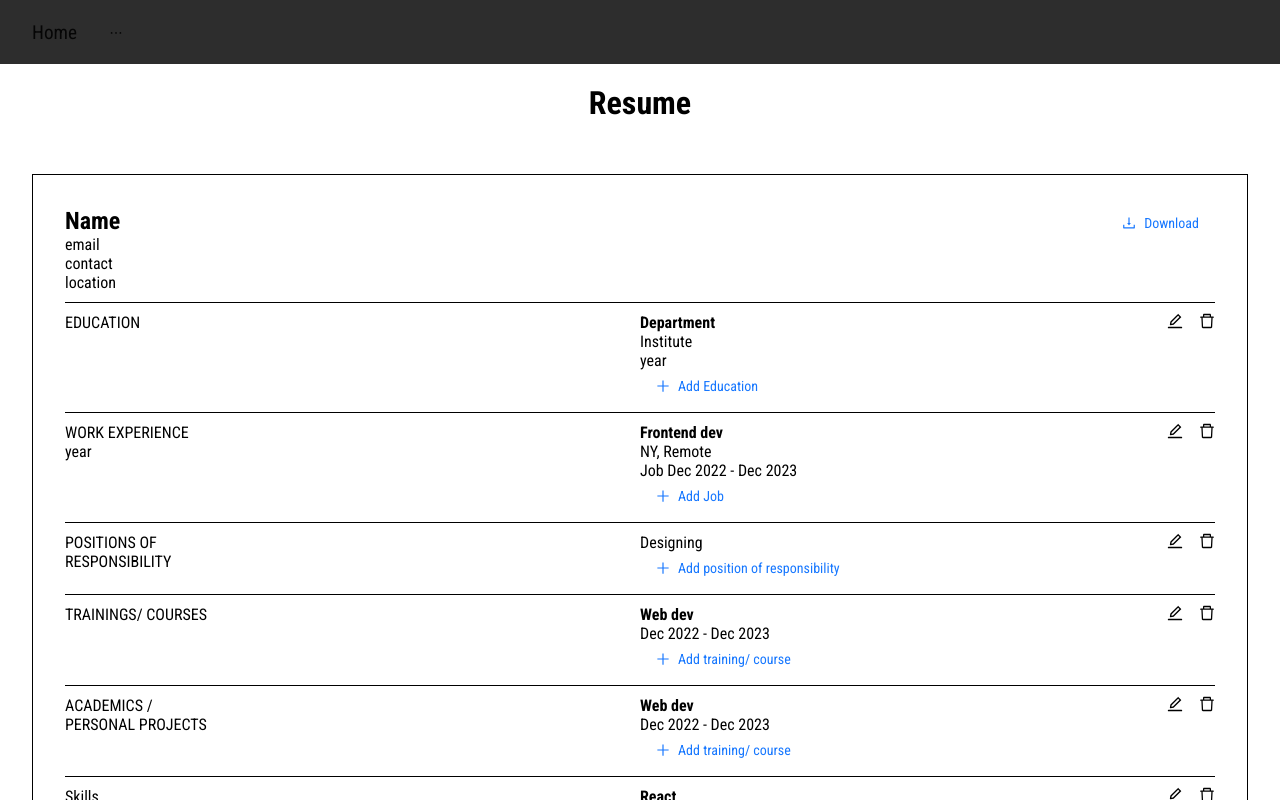
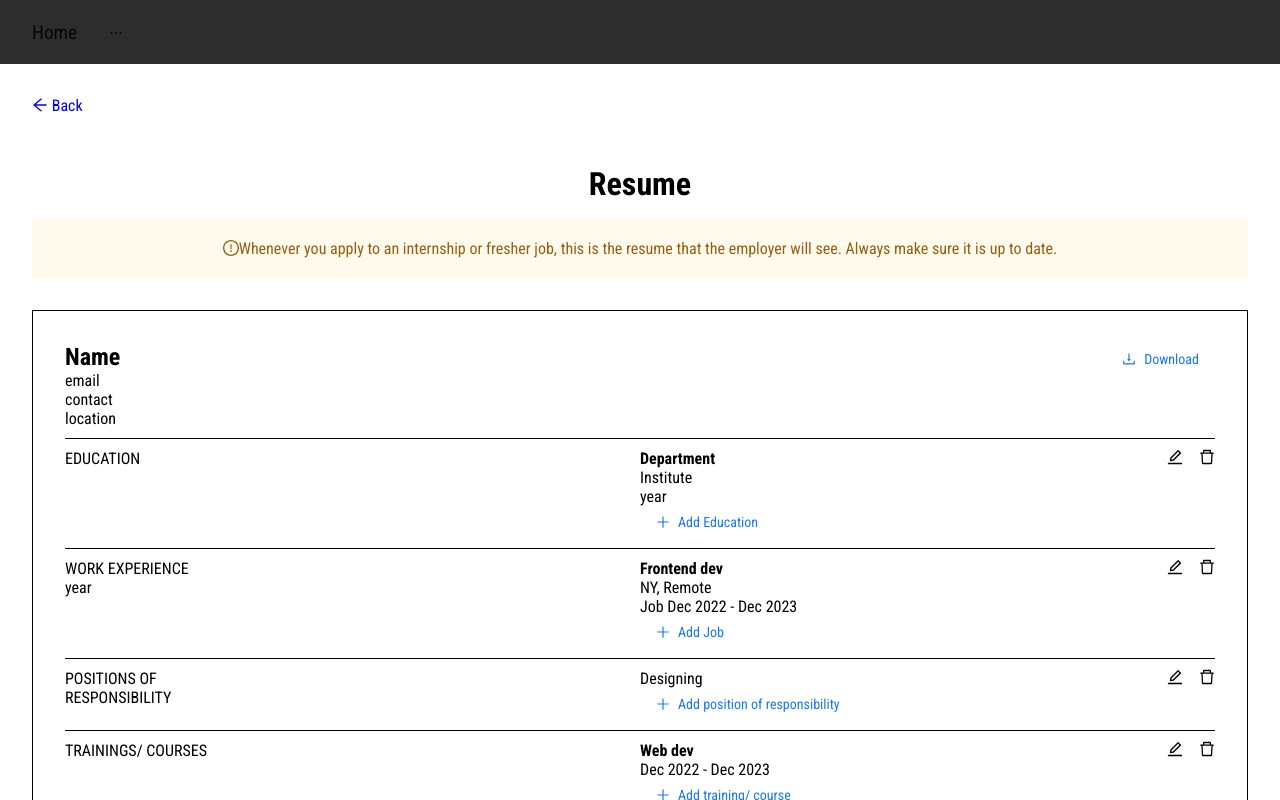
Before and after one commit to ZeroBug404/CareerConnect-Hub, a Next.js app: page /resume in a window 1280 px wide. Shown: the top 800 px of the page. Built offline with nearby package versions, Linux system fonts and the light colour scheme.

Commit message:
resume: design has been done

```diff
--- a/src/app/resume/page.tsx
+++ b/src/app/resume/page.tsx
@@ -7,18 +7,45 @@ import Projects from "@/components/Resume/projects";
 import Skills from "@/components/Resume/skills";
 import Training from "@/components/Resume/training";
 import WorkExperience from "@/components/Resume/workExperience";
+import {
+  ArrowLeftOutlined,
+  ExclamationCircleOutlined,
+} from "@ant-design/icons";
+import Link from "next/link";
 
 const ResumePage = () => {
   return (
     <div>
-      <h1
+      <div
+        style={{
+          margin: "32px",
+          color: "blue"
+        }}
+      >
+        <Link href="/">
+          <ArrowLeftOutlined /> Back
+        </Link>
+      </div>
+      <div
         style={{
           textAlign: "center",
-          padding: "20px 0",
+          marginTop: "50px",
         }}
       >
-        Resume
-      </h1>
+        <h1>Resume</h1>
+        <p
+          style={{
+            padding: "20px 0",
+            backgroundColor: "#FFFAEB",
+            margin: "16px 32px",
+            color: "#975E12",
+          }}
+        >
+          <ExclamationCircleOutlined />
+          Whenever you apply to an internship or fresher job, this is the resume
+          that the employer will see. Always make sure it is up to date.
+        </p>
+      </div>
       <div
         style={{
           border: "1px solid black",
--- a/src/components/Resume/training.tsx
+++ b/src/components/Resume/training.tsx
@@ -4,9 +4,10 @@ import { Button, Flex } from "antd";
 const Training = () => {
   return (
     <Flex
+      wrap="wrap"
+      gap="small"
+      justify="space-between"
       style={{
-        display: "flex",
-        justifyContent: "space-between",
         borderBottom: "1px solid black",
         padding: "10px 0",
       }}
--- a/src/components/Resume/workExperience.tsx
+++ b/src/components/Resume/workExperience.tsx
@@ -3,7 +3,6 @@ import { Button, Flex } from "antd";
 
 const WorkExperience = () => {
   return (
-    <>
       <Flex
         wrap="wrap"
         gap="small"
@@ -46,7 +45,6 @@ const WorkExperience = () => {
           </div>
         </div>
       </Flex>
-    </>
   );
 };
 
```
